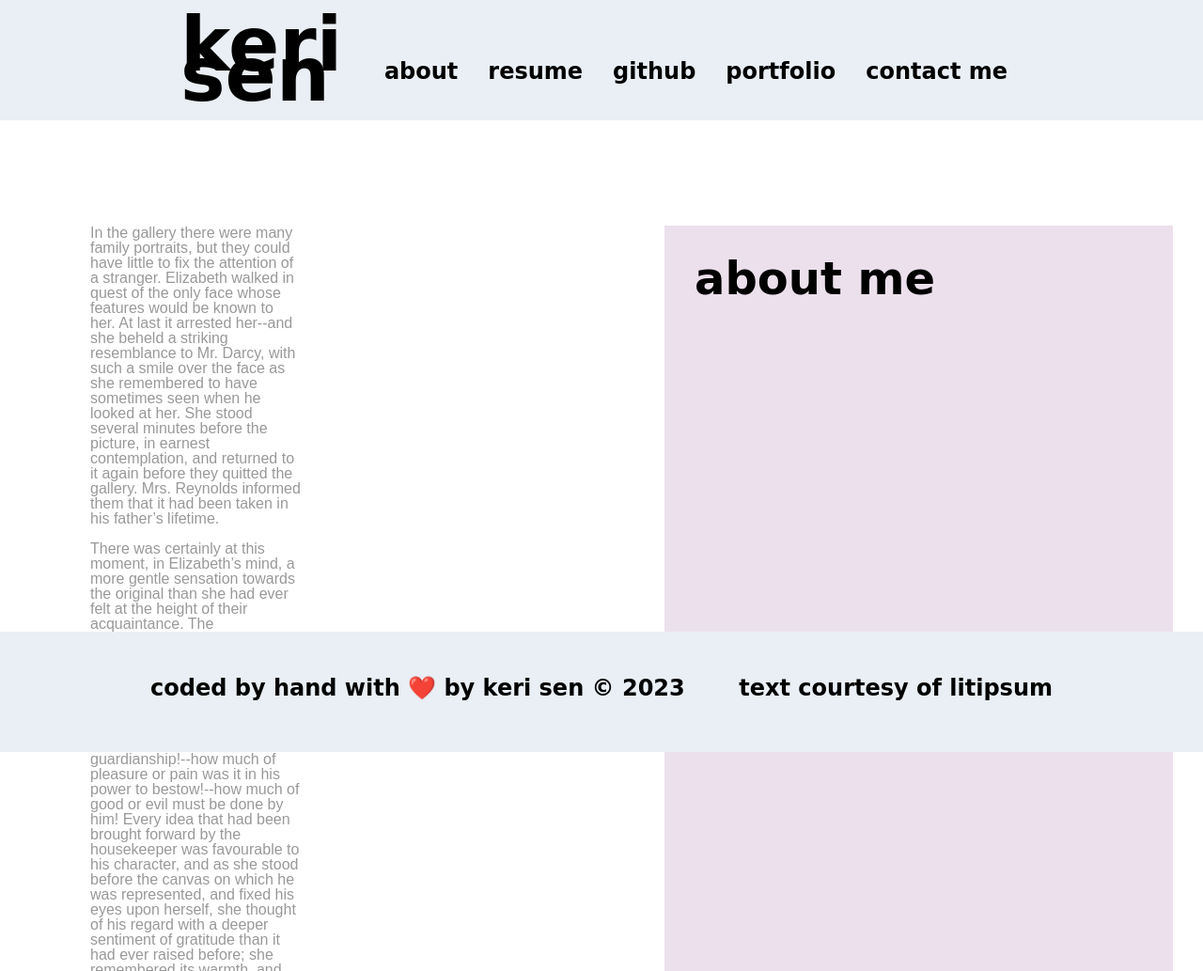
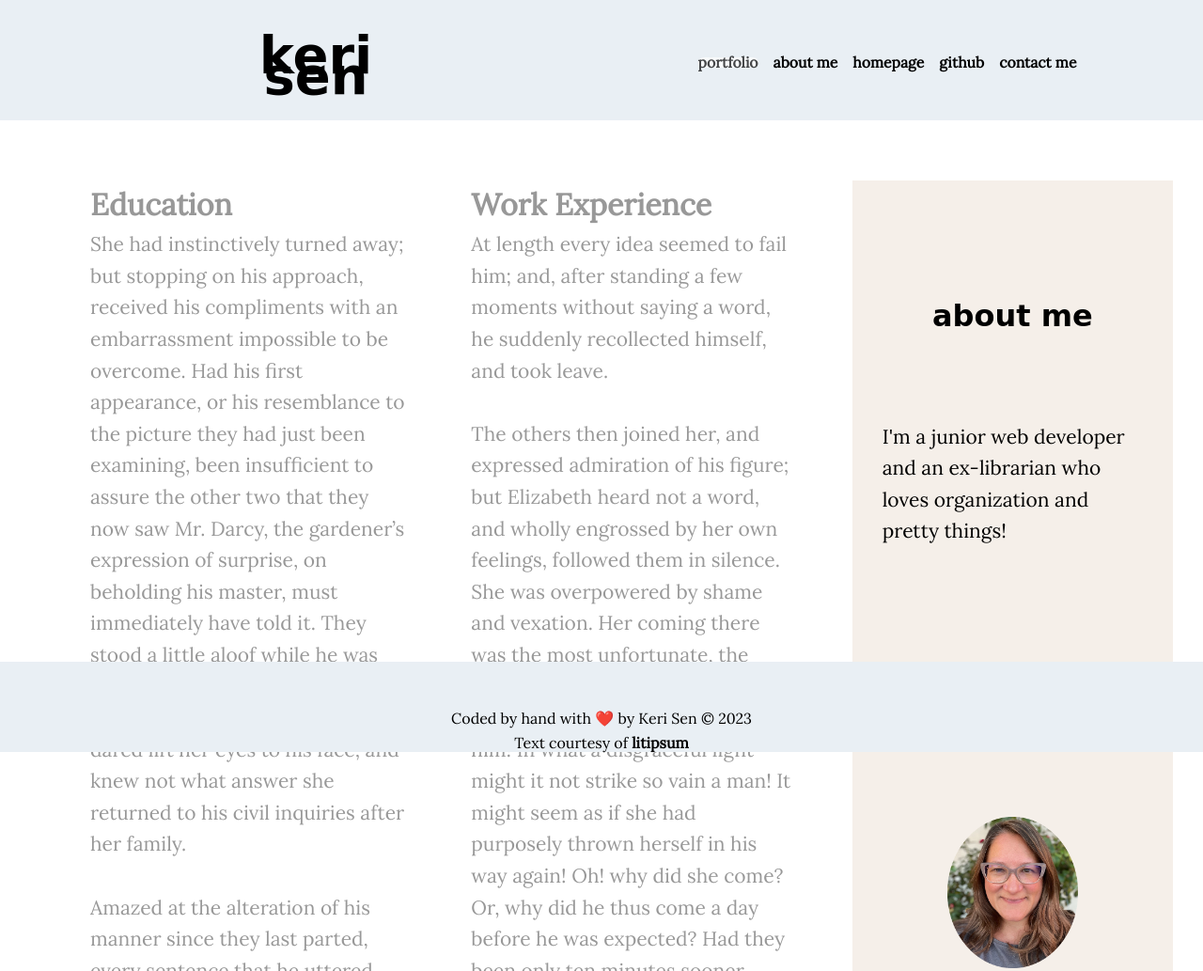
Before and after one commit to kerilsen/portfolio, a plain HTML site: page home.html in a window 1280 px wide. Shown: the top 1033 px of the page at 94% size. Drawn offline with Linux system fonts and the light colour scheme; a web font is replaced by a local one.

Commit message:
Added content and lorem ipsum to homepage

```diff
--- a/assets/css/style.css
+++ b/assets/css/style.css
@@ -4,6 +4,7 @@
     --pink: rgb(253, 236, 240);
     --dark: rgb(168, 114, 152);
     --light: rgb(245, 239, 233);
+    --white: #ffffff;
     --script: 'League Script', cursive;
     --type: 'Lora', serif;
 }
@@ -94,7 +95,7 @@ h1 {
 }
 
 .topnav a.active {
-    background-color: #ffffff;
+    background-color: var(--white);
     opacity: 0.7;
     border-radius: 50px;
 }
@@ -137,6 +138,7 @@ article {
     display: flex;
     flex-wrap: wrap;
     text-align: left;
+    align-items: flex-start;
 }
 
 /* sidebar "about me" */
@@ -150,12 +152,10 @@ h2 {
 .spotlight {
     grid-column: 1;
     grid-row: 2;
-    background-color: var(--pink);
     position: relative;
 }
 
 .project {
-    background-color: var(--pink);
     position: relative;
 }
 
@@ -165,7 +165,7 @@ h2 {
     padding: 0.5rem 1rem;
     z-index: 2;
     border-radius: 0px 50px 50px 0px;
-    background-color: white;
+    background-color:var(--white);
     opacity: 0.7;
     max-width: 23rem;
 }
@@ -181,7 +181,7 @@ h3 {
     width: 100%;
     height: 2rem;
     bottom: 8px;
-    background-color: #ffffff;
+    background-color: var(--white);
     text-align: center;
     z-index: 2;
     opacity: 0.7;
--- a/home.html
+++ b/home.html
@@ -4,75 +4,57 @@
 <head>
     <meta charset="UTF-8" />
     <meta name="viewport" content="width=device-width, initial-scale=1.0" />
+
+    <!-- Reset stylesheet -->
     <link rel="stylesheet" href="./assets/css/reset.css">
+
+    <!-- Google Fonts link to import fonts -->
     <link rel="preconnect" href="https://fonts.googleapis.com">
     <link rel="preconnect" href="https://fonts.gstatic.com" crossorigin>
     <link href="https://fonts.googleapis.com/css2?family=League+Script&family=Lora&display=swap" rel="stylesheet">
-    <link rel="stylesheet" href="./assets/css/homestyle.css">
+
+    <!-- My stylesheet -->
+    <link rel="stylesheet" href="./assets/css/style.css">
+
     <title>keri sen</title>
 </head>
 
 <body>
     <header>
         <nav>
-
+            <div class="split">
+                <div>
                     <h1>keri<br> sen</h1>
-
-            <div id="navbar">
-                <a href="#">about</a>
-                <a href="#">resume</a>
+                </div>
+                <div class="topnav">
+                    <a href="#portfolio" class="active">portfolio</a>
+                    <a href="#about">about me</a>
+                    <a href="home.html">homepage</a>
                     <a href="https://github.com/kerilsen">github</a>
-                <a href="#portfolio">portfolio</a>
-                <a href="#">contact me</a>
+                    <a href="mailto:keri.l.sen@gmail.com">contact me</a>
+                </div>
             </div>
         </nav>
     </header>
 
-
-
     <div class="grid">
 
         <aside class="sidebar">
-            <h2 class="about">about me</h2>
-            <p class="about">I'm a junior web developer and an ex-librarian who loves organization and pretty things!
+            <h2 id="about">about me</h2>
+            <p>I'm a junior web developer and an ex-librarian who loves organization and pretty things!</p>
+            <img src="./assets/images/IMG_5164small.png" class="responsive" width="477px" height="554px"
+                alt="photo of Keri Sen" />
+            <p>I have my Master's degree in Library and Information Studies and am currently taking a full stack flex
+                coding bootcamp and will complete it in April 2024. I'm highly resourceful and a quick learner and I
+                love rainy days and iced coffee. I can't wait to create new things and make the web prettier. Watch this
+                space for real content coming soon!</p>
+            <p>I have a particular interest in knowledge organization, the intersection of arts and computing, playing
+                with code and thinking of different solutions to interesting problems.
             </p>
-            <img src="./assets/images/IMG_5164small.png" class="about" width="477px" height="554px" />
         </aside>
 
-        <!-- First project should be bigger than the rest - classified as "spotlight" with a "portfolio" id for navigation -->
         <article>
-            In the gallery there were many family portraits, but they could have little to fix the attention of a
-            stranger. Elizabeth walked in quest of the only face whose features would be known to her. At last it
-            arrested her--and she beheld a striking resemblance to Mr. Darcy, with such a smile over the face as she
-            remembered to have sometimes seen when he looked at her. She stood several minutes before the picture,
-            in
-            earnest contemplation, and returned to it again before they quitted the gallery. Mrs. Reynolds informed
-            them
-            that it had been taken in his father’s lifetime.
-            <br><br>
-            There was certainly at this moment, in Elizabeth’s mind, a more gentle sensation towards the original
-            than she had ever felt at the height of their acquaintance. The commendation bestowed on him by Mrs.
-            Reynolds was of no trifling nature. What praise is more valuable than the praise of an intelligent
-            servant? As a brother, a landlord, a master, she considered how many people’s happiness were in his
-            guardianship!--how much of pleasure or pain was it in his power to bestow!--how much of good or evil
-            must be done by him! Every idea that had been brought forward by the housekeeper was favourable to his
-            character, and as she stood before the canvas on which he was represented, and fixed his eyes upon
-            herself, she thought of his regard with a deeper sentiment of gratitude than it had ever raised before;
-            she remembered its warmth, and softened its impropriety of expression.
-            <br><br>
-            When all of the house that was open to general inspection had been seen, they returned downstairs, and,
-            taking leave of the housekeeper, were consigned over to the gardener, who met them at the hall-door.
-            <br><br>
-            As they walked across the hall towards the river, Elizabeth turned back to look again; her uncle and
-            aunt stopped also, and while the former was conjecturing as to the date of the building, the owner of it
-            himself suddenly came forward from the road, which led behind it to the stables.
-            <br><br>
-            They were within twenty yards of each other, and so abrupt was his appearance, that it was impossible to
-            avoid his sight. Their eyes instantly met, and the cheeks of both were overspread with the deepest
-            blush. He absolutely started, and for a moment seemed immovable from surprise; but shortly recovering
-            himself, advanced towards the party, and spoke to Elizabeth, if not in terms of perfect composure, at
-            least of perfect civility.
-            <article>
+            <h3>Education</h3>
             She had instinctively turned away; but stopping on his approach, received his compliments with an
             embarrassment impossible to be overcome. Had his first appearance, or his resemblance to the picture
             they
@@ -80,7 +62,9 @@
             gardener’s expression of surprise, on beholding his master, must immediately have told it. They stood a
             little aloof while he was talking to their niece, who, astonished and confused, scarcely dared lift her
             eyes
-                to his face, and knew not what answer she returned to his civil inquiries after her family. Amazed at
+            to his face, and knew not what answer she returned to his civil inquiries after her family.
+            <br><br>
+            Amazed at
             the
             alteration of his manner since they last parted, every sentence that he uttered was increasing her
             embarrassment; and every idea of the impropriety of her being found there recurring to her mind, the few
@@ -90,7 +74,10 @@
             the
             time of her having left Longbourn, and of her having stayed in Derbyshire, so often, and in so hurried a
             way, as plainly spoke the distraction of his thoughts.
-                <br><br>
+        </article>
+        <article>
+            <h3>Work Experience</h3>
+
             At length every idea seemed to fail him; and, after standing a few moments without saying a word, he
             suddenly recollected himself, and took leave.
             <br><br>
```
Also changed, not shown: index.html (+0 -1 lines). Lines whose indentation alone changed are shown as unchanged.
